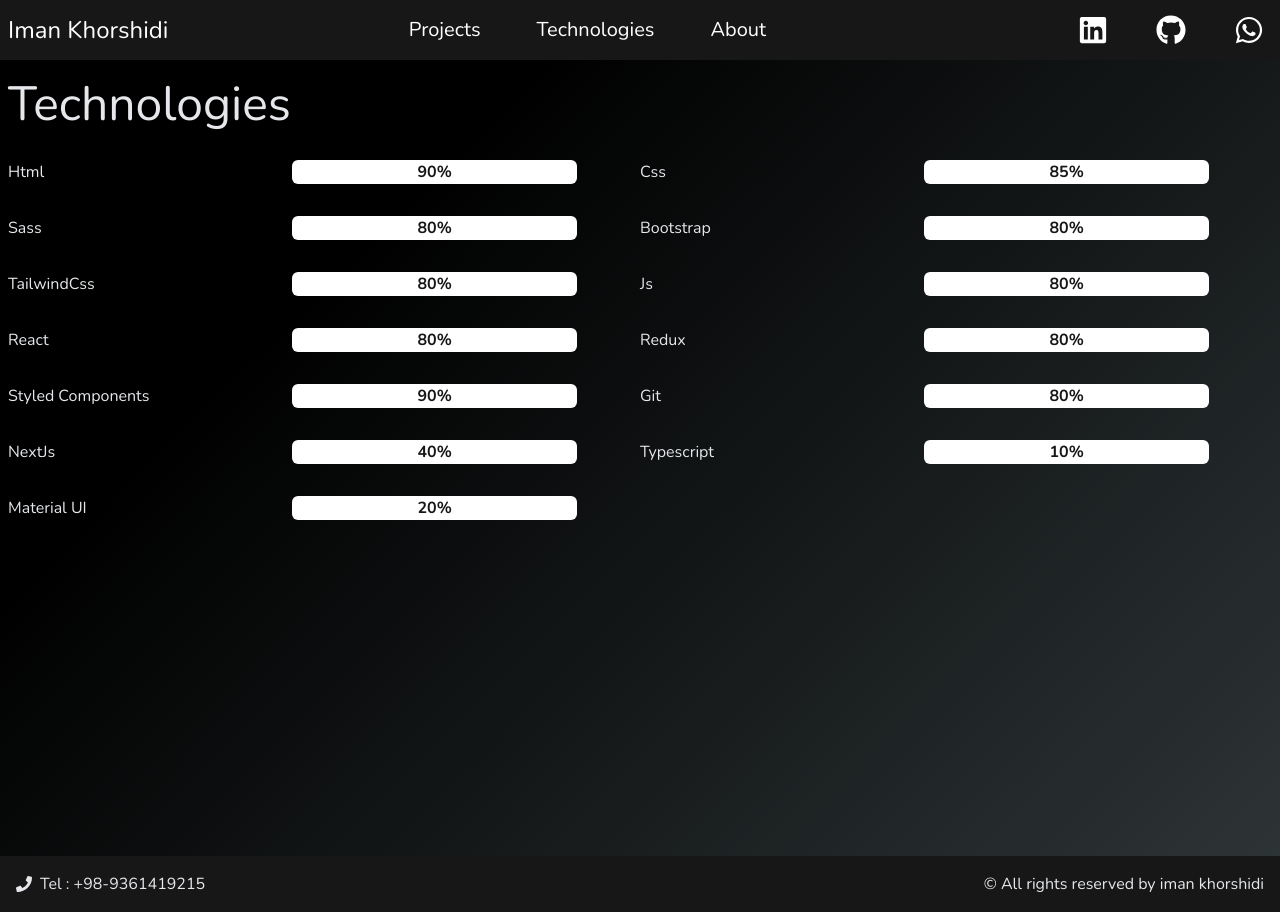
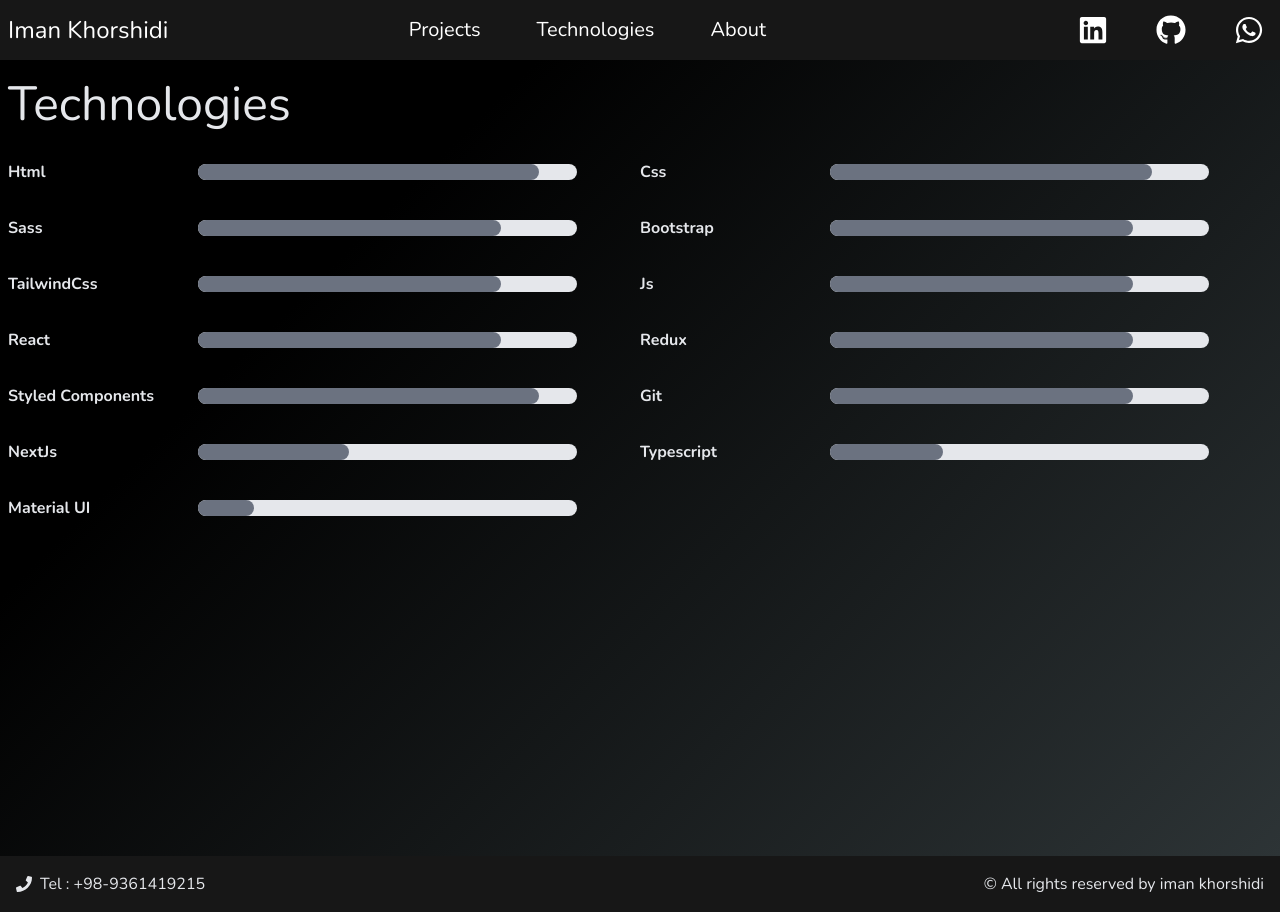
Before and after one commit to Imankh72/portfolio, a Next.js app: page /technologies in a window 1280 px wide. Built offline with nearby package versions, Linux system fonts and the light colour scheme.

Commit message:
Fix: ProgressInput Component

```diff
--- a/components/ProgressInput.jsx
+++ b/components/ProgressInput.jsx
@@ -1,13 +1,14 @@
 const ProgressInput = ({ label, value }) => {
+  console.log(value);
   return (
-    <div className="flex items-center justify-between w-[90%]">
-      <label>{label}</label>
-      <input
-        type="progress"
-        className="inline-block h-[24px] w-[50%] text-center font-bold text-neutral-900 rounded-md "
-        defaultValue={`${value}%`}
-        readOnly
-      />
+    <div className="flex items-center w-[90%]">
+      <label className="flex-[0.5] font-bold">{label}</label>
+      <div className="h-4 flex-1 bg-gray-200 rounded-full w-[90%]">
+        <div
+          className="h-4 bg-gray-500 rounded-full"
+          style={{ width: `${value}%` }}
+        ></div>
+      </div>
     </div>
   );
 };
--- a/components/Projects.jsx
+++ b/components/Projects.jsx
@@ -11,7 +11,12 @@
             key={id}
             className="overflow-hidden rounded-md text-center shadow-md shadow-gray-800 w-[250px] h-[420px] pb-4"
           >
-            <Image src={image} width={250} height={250} />
+            <Image
+              src={image}
+              alt="cloth-shopping"
+              width="250px"
+              height="275px"
+            />
             <h3>{title}</h3>
             <span className="w-[50px] h-[2px] rounded-md bg-yellow-200 inline-block"></span>
             <div className="w-[90%] flex items-center justify-center gap-2 flex-wrap mb-2 h-[15%]">
--- a/components/Technologies.jsx
+++ b/components/Technologies.jsx
@@ -16,8 +16,8 @@
         <ProgressInput label="Styled Components" value="90" />
         <ProgressInput label="Git" value="80" />
         <ProgressInput label="NextJs" value="40" />
-        <ProgressInput label="Typescript" value="10" />
-        <ProgressInput label="Material UI" value="20" />
+        <ProgressInput label="Typescript" value="30" />
+        <ProgressInput label="Material UI" value="15" />
       </div>
     </div>
   );
```
Also changed, not shown: public/static/images/cloth-shopping.png.
